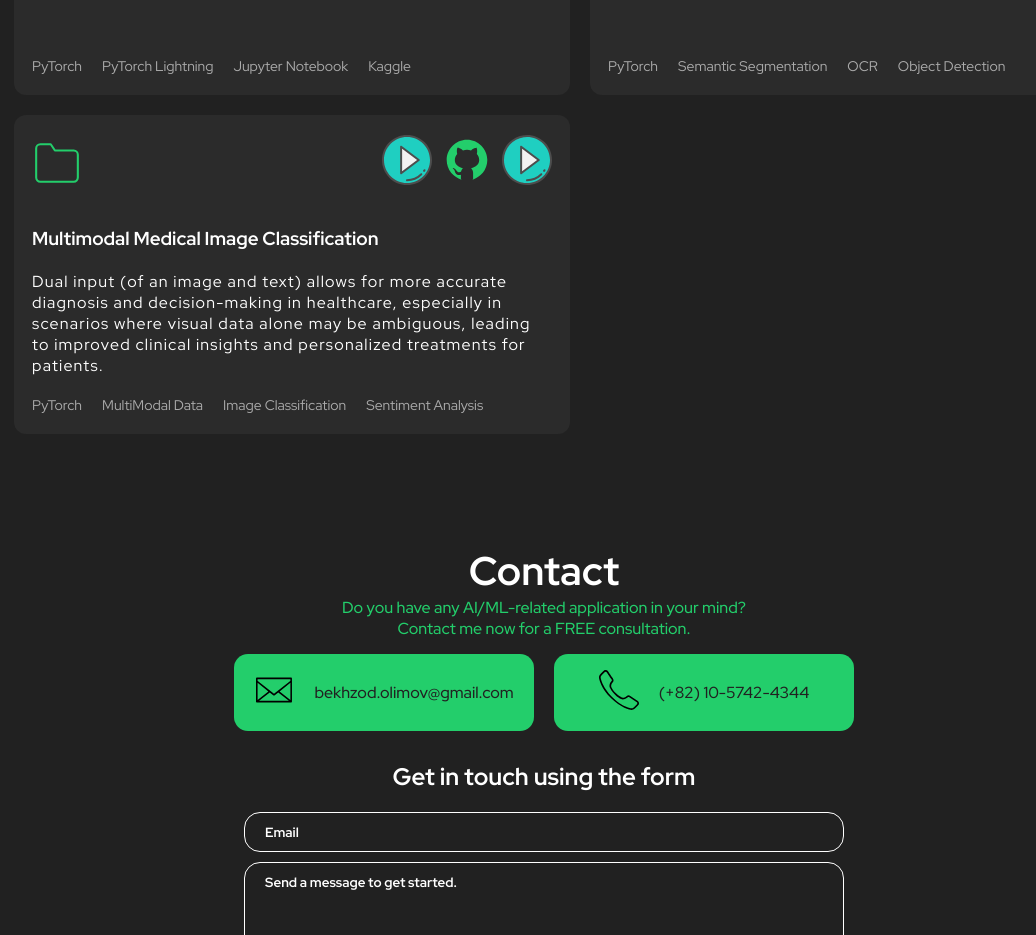
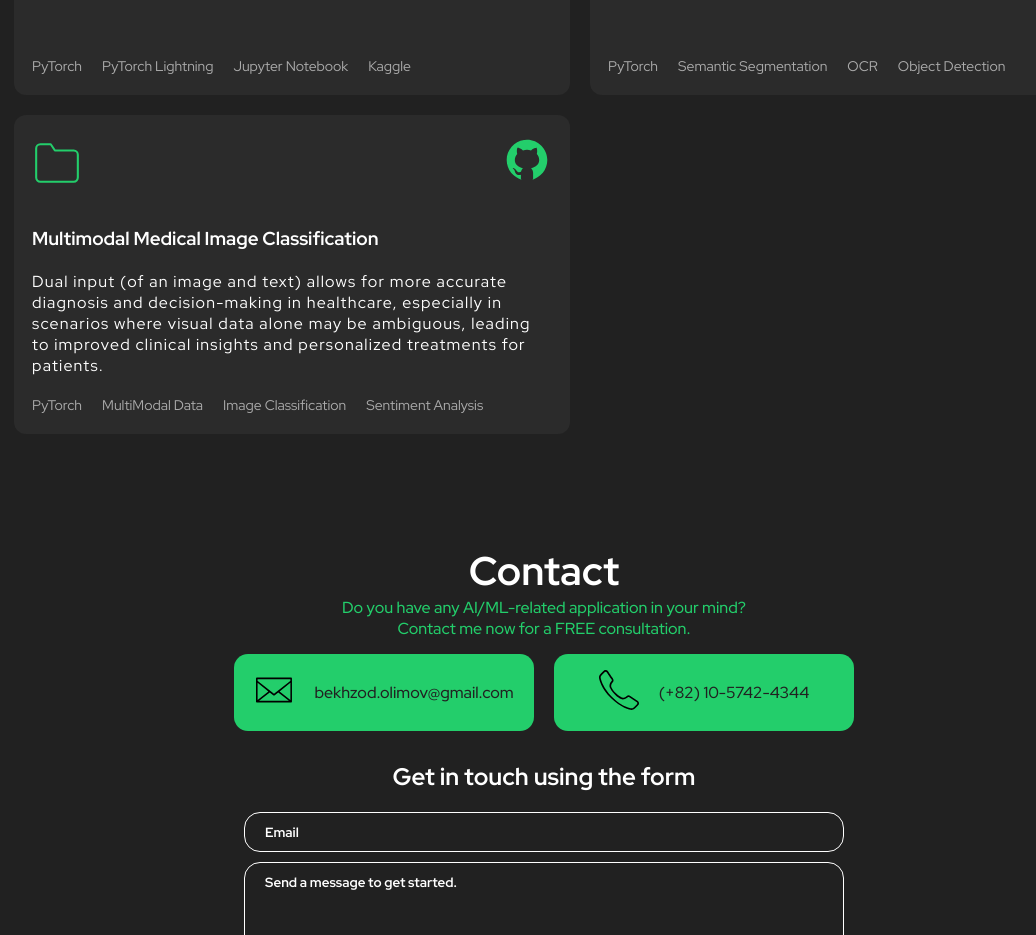
Before and after one commit to bekhzod-olimov/portfolio, a React (Create React App) app: page / in a window 1280 px wide. Shown: the part 3260-4195 px from the top of the page, without its empty margins (96-1132 px from the left). Built offline with nearby package versions, Linux system fonts and the light colour scheme.

Commit message:
update multimodal project info

```diff
--- a/src/components/Project/Project.tsx
+++ b/src/components/Project/Project.tsx
@@ -277,12 +277,8 @@ export function Project() {
             <header>
               <svg width="50" xmlns="http://www.w3.org/2000/svg" role="img" viewBox="0 0 24 24" fill="none" stroke="#23ce6b" strokeWidth="1" strokeLinecap="round" strokeLinejoin="round"> <title>Folder</title> <path d="M22 19a2 2 0 0 1-2 2H4a2 2 0 0 1-2-2V5a2 2 0 0 1 2-2h5l2 3h9a2 2 0 0 1 2 2z"></path> </svg>
               <div className="project-links">
-              <a href="https://drive.google.com/file/d/17gJVC79Lk8k4Uly5egCGynl7RFvKF3cZ/view?usp=sharing" target="_blank" rel="noreferrer">
-                  <img src={DownloadApp} alt="Visit site" /></a>
-                  <a href="https://github.com/bekhzod-olimov/Manga2WebtoonDevelopment" target="_blank" rel="noreferrer">
+              <a href="https://github.com/bekhzod-olimov/Multimodal-Medical-Image-Classification" target="_blank" rel="noreferrer">
                   <img src={githubIcon} alt="Visit site" /></a>
-                  <a href="https://drive.google.com/file/d/1ESbotxntqO2_hYlHtGdIZwI7LoZgYRGE/view?usp=sharing" target="_blank" rel="noreferrer">
-                  <img src={DownloadApp} alt="Visit site" /></a>
                 </div>
             </header>
             <div className="body">
```
